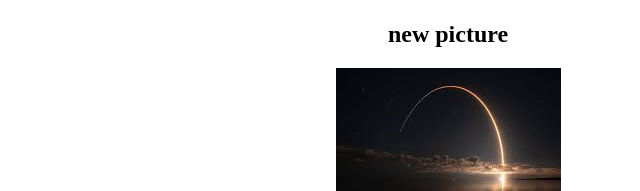
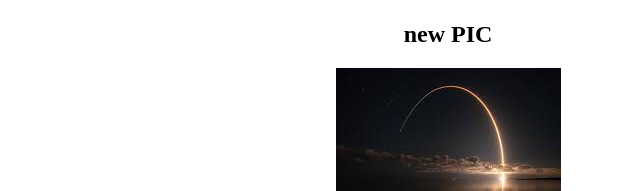
Before and after one commit to e0941863/mywebsite, a plain HTML site: page index.html in a window 1280 px wide. Shown: the part 313-504 px from the top of the page, 192-832 px from the left. Drawn offline with Linux system fonts and the light colour scheme.

Commit message:
edited in index

```diff
--- a/index.html
+++ b/index.html
@@ -12,7 +12,7 @@
     <div style="text-align: center;">
     <img src="/images/pic.jpg" alt="a pic">
 
-    <h2 align="center">new picture</h2>
+    <h2 align="center">new PIC</h2>
     <div style="text-align: center;">
     <img src="/images/pic2.jpg" alt="second pic">
 </div>
```
